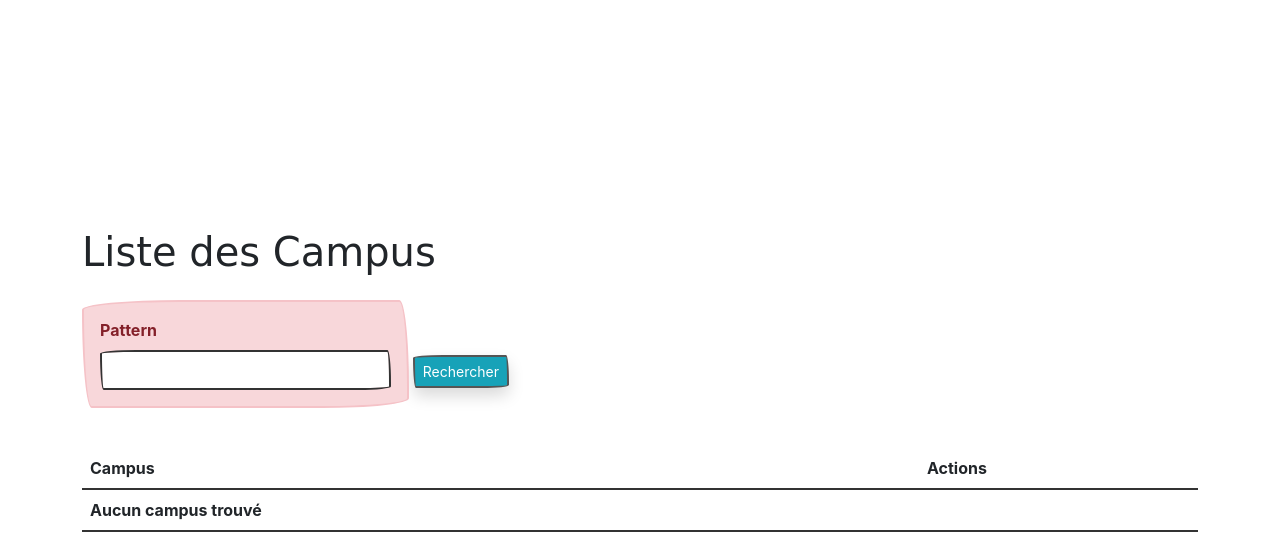
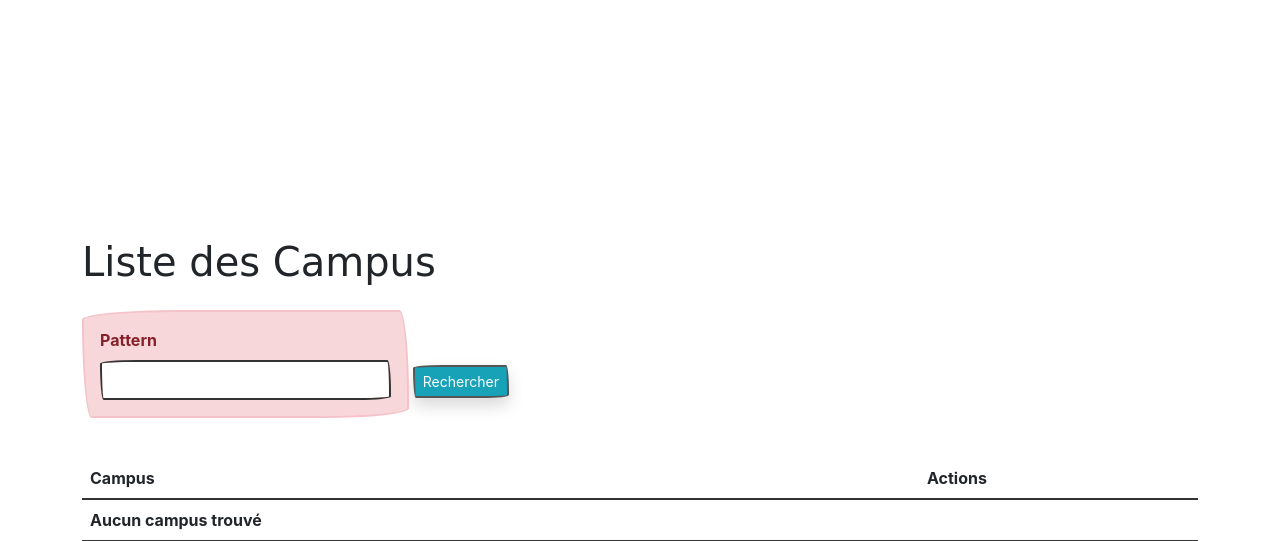
Before and after one commit to e-ikasus/ExitDotCom, a Symfony app: template templates/campus/list.html.twig in a window 1280 px wide. Shown: the top 541 px of the page. Run offline with Twig, Linux system fonts and the light colour scheme; the template is opened without the code that fills it, so the values that code supplies are empty; form fields are guessed from the names that the template uses; some libraries are stand-ins or nearby versions; some web fonts are replaced.

Commit message:
Modif sur espace de séparation entre le header et le main : margin appliqué sur les h1 plutôt que le header.

```diff
--- a/public/css/ourcss.css
+++ b/public/css/ourcss.css
@@ -11,6 +11,12 @@
 header img {
     padding-top: 5px;
     max-height: 120px;
+}
+
+/* Main */
+
+h1 {
+    margin-top: 20px;
 }
 
 /* Fomulaire Login */
--- a/templates/base.html.twig
+++ b/templates/base.html.twig
@@ -17,7 +17,7 @@
 </head>
 <body class="d-flex flex-column vh-100">
 {% if app.user %}
-    <header class="mb-4">
+    <header>
         <div class="container">
             {% include 'inc/nav.html.twig' %}
         </div>
```
